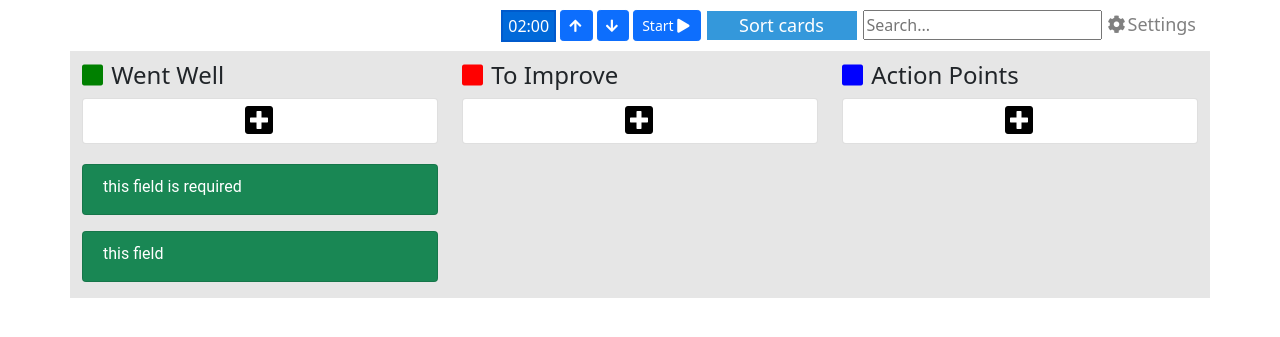
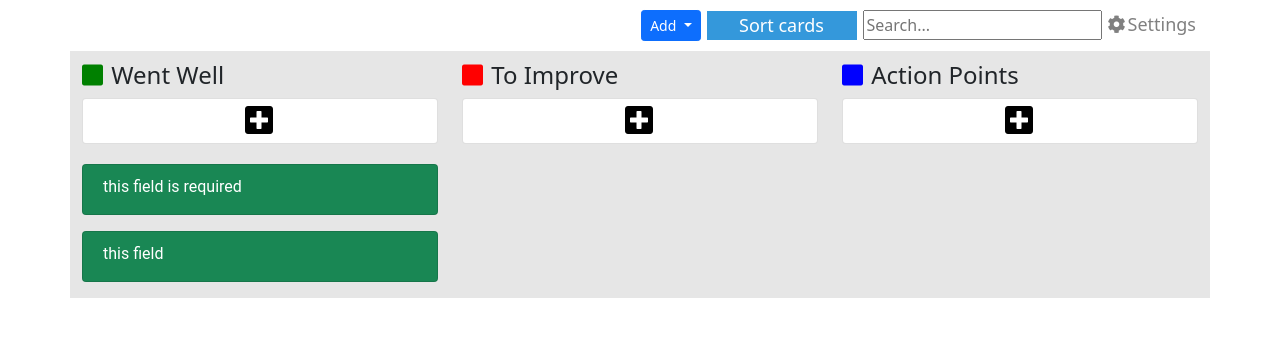
Before and after one commit to wojtekd9393/DjangoProjects, a Django app: page /home/1 in a window 1280 px wide. Shown: the part 45-382 px from the top of the page. Run offline with Django 3.2, Linux system fonts and the light colour scheme; a user stored in the database is signed in; data comes from the database, SQL or seed files in the repository; both versions use the stored data as it was after the commit; some libraries are stand-ins or nearby versions.

Commit message:
Timer improvement: setting the time in dialog

```diff
--- a/static/css/my_css.css
+++ b/static/css/my_css.css
@@ -50,13 +50,13 @@ div.card div.actions .fa-trash-alt:hover {
      opacity: 0.5;
  }
 
-span > .fa-thumbs-up:hover {
+ span>.fa-thumbs-up:hover {
      cursor: pointer;
      opacity: 0.5;
  }
 
  .disabled:hover {
-    cursor:not-allowed;
+     cursor: not-allowed;
  }
 
  .disabled {
@@ -89,7 +89,7 @@ span > .fa-thumbs-up:hover {
  }
 
  .toolbar .btn-settings {
-    float:right;
+     float: right;
      margin-left: 4px;
      font-size: 18px;
      padding: 1px 2px;
@@ -122,7 +122,9 @@ div#rinfo {
      margin-right: 5px;
  }
 
-span.retro-name, i.retro-name, span.retro-name-not-author {
+ span.retro-name,
+ i.retro-name,
+ span.retro-name-not-author {
      font-size: 20px;
      font-weight: 600;
      cursor: pointer;
@@ -142,7 +144,8 @@ i.retro-name:hover {
      opacity: 1;
  }
 
-button.reject, button.accept {
+ button.reject,
+ button.accept {
      margin: 0 2px;
  }
 
@@ -259,8 +262,10 @@ div.logo a {
      position: absolute;
      padding: 5px;
      background-color: #247bff;
-    top: 44px;      /* line-height(24px) + margin-top(10px) + margin-bottom(10px) */
-    right: -30px;   /* margin-right for .dropdown(30px) */
+     top: 44px;
+     /* line-height(24px) + margin-top(10px) + margin-bottom(10px) */
+     right: -30px;
+     /* margin-right for .dropdown(30px) */
      width: 180px;
      z-index: 1;
  }
@@ -329,7 +334,7 @@ header.bg a.signup {
      margin-left: 10%;
      margin-right: 10%;
      margin-top: 50px;
-    background-color: rgb(0,100,255);
+     background-color: rgb(0, 100, 255);
      padding: 10px 60px;
      border: 2px solid white;
      font-size: 24px;
@@ -342,14 +347,14 @@ header.bg a.signup {
  }
 
  header.bg a.signup:hover {
-    background-color: rgb(0,50,255, 0.9);
+     background-color: rgb(0, 50, 255, 0.9);
  }
 
  header.bg nav {
      position: absolute;
      top: 20px;
      right: 0;
-    background-color: rgba(0,100,255, 0.5);
+     background-color: rgba(0, 100, 255, 0.5);
      width: 100%;
      height: 48px;
  }
@@ -389,12 +394,12 @@ header.bg nav>ul li.nav_right:hover ul li a {
  }
 
  div.actions {
-    float:right;
+     float: right;
      margin-top: 5px;
      font-size: 0;
  }
 
-div.actions > * {
+ div.actions>* {
      font-size: 16px;
      margin-left: 4px;
  }
@@ -403,7 +408,9 @@ div.card div.actions span:hover {
      cursor: default;
  }
 
-#greenList, #redList, #blueList {
+ #greenList,
+ #redList,
+ #blueList {
      margin-top: 20px;
  }
 
@@ -431,7 +438,8 @@ div.vote {
      font-size: 0;
  }
 
-div.vote  p, span {
+ div.vote p,
+ span {
      font-size: 16px;
      margin-left: 4px;
  }
@@ -508,11 +516,12 @@ div.my-card-footer a:hover {
      border-radius: 10px;
  }
 
-.my-card p, p.add-board {
+ .my-card p,
+ p.add-board {
      margin: 0;
  }
 
-div.my-card > a {
+ div.my-card>a {
      display: block;
      color: white;
      text-decoration: none;
@@ -575,6 +584,7 @@ p.form-errors {
 
  .container div.login-register div.form-group {
      width: 25rem;
+     margin-bottom: 4px;
  }
 
  .container div.login-register input.btn-primary {
@@ -589,7 +599,9 @@ p.form-errors {
 
  /* Delete Modal Dialog properties*/
  /* TODO: distinguish with modal merge properties */
-#modal-delete, #modal-merge {
+ #modal-delete,
+ #modal-merge,
+ #modal-set-timer {
      position: fixed;
      z-index: 1;
      left: 0;
@@ -603,7 +615,9 @@ p.form-errors {
      animation-duration: 0.3s
  }
 
-#modal-delete, #modal-merge .modal-delete-content {
+ #modal-delete,
+ #modal-merge .modal-delete-content,
+ #modal-set-timer .modal-set-timer-content {
      position: relative;
      background-color: #fefefe;
      margin: auto;
@@ -625,12 +639,15 @@ div.modal-delete-icon {
      0% {
          transform: scale(0.85);
      }
+
      45% {
          transform: scale(1.05);
      }
+
      80% {
          transform: scale(0.95);
      }
+
      100% {
          transform: scale(1.0);
      }
@@ -640,18 +657,21 @@ div.modal-delete-icon {
      0% {
          transform: scale(0.85);
      }
+
      45% {
          transform: scale(1.05);
      }
+
      80% {
          transform: scale(0.95);
      }
+
      100% {
          transform: scale(1.0);
      }
  }
 
-p.card-text > a.add-temp-card:hover {
+ p.card-text>a.add-temp-card:hover {
      cursor: pointer;
  }
 
@@ -661,7 +681,7 @@ p.card-text > a.add-temp-card:hover {
      border: 2px solid purple;
  }
 
-.temp-card form > textarea {
+ .temp-card form>textarea {
      resize: none;
      border: 0;
      overflow-y: hidden;
@@ -672,18 +692,18 @@ p.card-text > a.add-temp-card:hover {
      padding: 10px 10px;
  }
 
-.temp-card form > textarea:focus {
+ .temp-card form>textarea:focus {
      border: 0;
      box-shadow: none;
  }
 
-.temp-card form > button {
+ .temp-card form>button {
      display: block;
      float: left;
      text-align: right;
  }
 
-.temp-card form > a.reject-card {
+ .temp-card form>a.reject-card {
      display: block;
      float: left;
  }
@@ -692,7 +712,7 @@ p.card-text > a.add-temp-card:hover {
      text-align: right;
  }
 
-.temp-card > form {
+ .temp-card>form {
      background-color: white;
  }
 
@@ -704,7 +724,7 @@ div#logged-user-info {
      margin: 20px auto;
  }
 
-div#logged-user-info > p {
+ div#logged-user-info>p {
      text-align: center;
  }
 
@@ -719,7 +739,8 @@ div#logged-user-info > p {
      min-width: 150px;
  }
 
-.dropbtn:hover, .dropbtn:focus {
+ .dropbtn:hover,
+ .dropbtn:focus {
      background-color: #2980B9;
  }
 
@@ -735,7 +756,7 @@ div#logged-user-info > p {
      background-color: #f1f1f1;
      min-width: 150px;
      overflow: auto;
-  box-shadow: 0px 8px 16px 0px rgba(0,0,0,0.2);
+     box-shadow: 0px 8px 16px 0px rgba(0, 0, 0, 0.2);
      z-index: 1;
      top: 36px;
      text-align: center;
@@ -748,9 +769,13 @@ div#logged-user-info > p {
      display: block;
  }
 
-.sort-by-dropdown .dropdown-content-sort a:hover {background-color: #ddd;}
+ .sort-by-dropdown .dropdown-content-sort a:hover {
+     background-color: #ddd;
+ }
 
-.show {display: block;}
+ .show {
+     display: block;
+ }
 
  div[draggable="true"]:hover {
      cursor: grab;
@@ -766,5 +791,18 @@ div[draggable="true"]:hover {
      background-color: rgb(0, 105, 217);
      color: white;
      padding: 3px 5px;
-    vertical-align: middle;
+     vertical-align: sub;
  }
+
+ .timer-span:hover {
+    cursor: pointer;
+ }
+
+ .add-timer-group {
+     float: right;
+     margin-left: 4px;
+ }
+
+ #timer-input {
+     margin-bottom: 10px;
+ }
--- a/static/js/timer_handler.js
+++ b/static/js/timer_handler.js
@@ -1,71 +1,50 @@
 var timerId = null;
 
 $(document).ready(function () {
-    let startTimerBtn = document.querySelector('div.timer > button#start-timer');
-    var timerValue = document.querySelector('div.timer > span');
-    var duration = parseTimerInput(timerValue.innerHTML);
+    var timerDisplay = document.querySelector('div.timer span.timer-span');
+    timerDisplay.addEventListener('click', () => {
+        clearInterval(timerId);
+        timerDisplay.classList.add('hidden');
+    });
 
-    let up = document.getElementById('timer-up');
-    let down = document.getElementById('timer-down');
+    let setTimerDialog = document.getElementById('modal-set-timer');
+    let addTimerBtn = document.querySelector('div.add-timer-group > ul > li');
+    addTimerBtn.addEventListener('click', () => {
+        setTimerDialog.showModal();
+    });
 
-    startTimerBtn.addEventListener('click', () => {
+    let timerDialogCancelBtn = document.querySelector('#modal-set-timer button.timer-cancel');
+    timerDialogCancelBtn.addEventListener('click', () => {
+        setTimerDialog.close();
+    });
+
+    let timerDialogSetBtn = document.querySelector('#modal-set-timer button.timer-set');
+    timerDialogSetBtn.addEventListener('click', () => {
         if (timerId !== null) {
             clearInterval(timerId);
         }
+        let timerValue = document.querySelector('input#timer-input').value;
+        timerDisplay.innerHTML = (timerValue < 10 ? "0" + timerValue : timerValue) + ":00";
+        timerDisplay.classList.remove('hidden');
+        let duration = timerValue * 60;
         startTimer(duration);
+        setTimerDialog.close();
     });
 
     function startTimer(duration) {
-        var timer = duration;
+        var timer = duration - 1;
         timerId = setInterval(function () {
             let mins = parseInt(timer / 60, 10);
             let secs = parseInt(timer % 60, 10);
 
             mins = mins < 10 ? "0" + mins : mins;
             secs = secs < 10 ? "0" + secs : secs;
-            timerValue.innerHTML = mins + ":" + secs;
+            timerDisplay.innerHTML = mins + ":" + secs;
 
             if (--timer < 0) {
                 clearInterval(timerId);
+                timerDisplay.classList.add('hidden');
             }
         }, 1000);
     }
-
-    function parseTimerInput(timerInput) {
-        return getMinutes(timerInput) * 60 + getSeconds(timerInput);
-    }
-
-    up.addEventListener('click', () => {
-        let currTimerValue = timerValue.innerHTML;
-        let newMinsValue = getMinutes(currTimerValue) + 1;
-        let currSecsValue = getSeconds(currTimerValue);
-        if (newMinsValue > 10) {
-            newMinsValue = 10;
-        }
-        updateTimer(newMinsValue, currSecsValue);
-    })
-
-    down.addEventListener('click', () => {
-        let currTimerValue = timerValue.innerHTML;
-        let newMinsValue = getMinutes(currTimerValue) - 1;
-        let currSecsValue = getSeconds(currTimerValue);
-        if (newMinsValue < 1) {
-            newMinsValue = 1;
-        }
-        updateTimer(newMinsValue, currSecsValue);
-    })
-
-    function updateTimer(mins, secs) {
-        timerValue.innerHTML = (mins < 10 ? "0" + mins : mins) + ":" + (secs < 10 ? "0" + secs : secs);
-        duration = parseTimerInput(timerValue.innerHTML);
-        clearInterval(timerId);
-    }
-
-    function getMinutes(timerValue) {
-        return parseInt(timerValue.split(":")[0], 10);
-    }
-
-    function getSeconds(timerValue) {
-        return parseInt(timerValue.split(":")[1], 10);
-    }
 });
--- a/templates/home.html
+++ b/templates/home.html
@@ -39,11 +39,16 @@
                 <a href="{% url 'home' retro.id %}?order=date">Sort by date</a>
             </div>
         </div>
+        <div class="btn-group add-timer-group">
+            <button class="btn btn-primary btn-sm dropdown-toggle shadow-none" type="button" data-bs-toggle="dropdown" aria-expanded="false">
+              Add
+            </button>
+            <ul class="dropdown-menu">
+                <li><a class="dropdown-item" href="#"><i class="fas fa-clock"></i> Timer</a></li>
+            </ul>
+        </div>
         <div class="timer">
-            <span class="timer-span">02:00</span>
-            <button id="timer-up" class="btn btn-primary btn-sm"><i class="fas fa-arrow-up"></i></button>
-            <button id="timer-down" class="btn btn-primary btn-sm"><i class="fas fa-arrow-down"></i></button>
-            <button id="start-timer" class="btn btn-primary btn-sm">Start <i class="fas fa-play"></i></button>
+            <span class="timer-span hidden"></span>
         </div>
     </div>
 
@@ -172,6 +177,17 @@
         </div>
     </div>
 </dialog>
+
+<dialog id="modal-set-timer">
+    <div class="modal-set-timer-content">
+        <h5 id="info">Set timer [1-10] mins</h5>
+        <input id="timer-input" type="number" min="1" max="10" value="2">
+        <div class="modal-buttons">
+            <button class="btn btn-primary timer-set" data-id="">Start timer</button>
+            <button class="btn btn-secondary timer-cancel">Cancel</button>
+        </div>
+    </div>
+</dialog>
 {% endblock %}
 
 {% block javascript %}
```
Also changed, not shown: db.sqlite3. Lines whose indentation alone changed are shown as unchanged.
